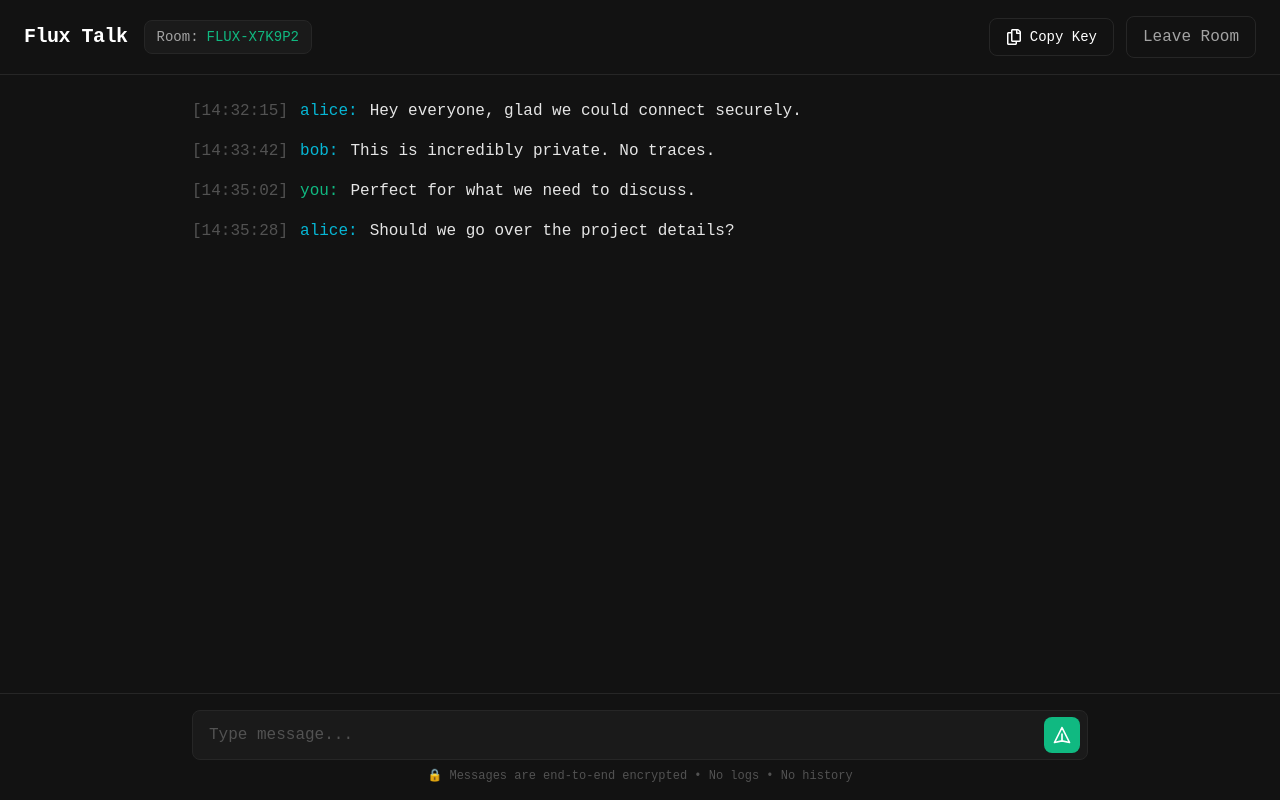
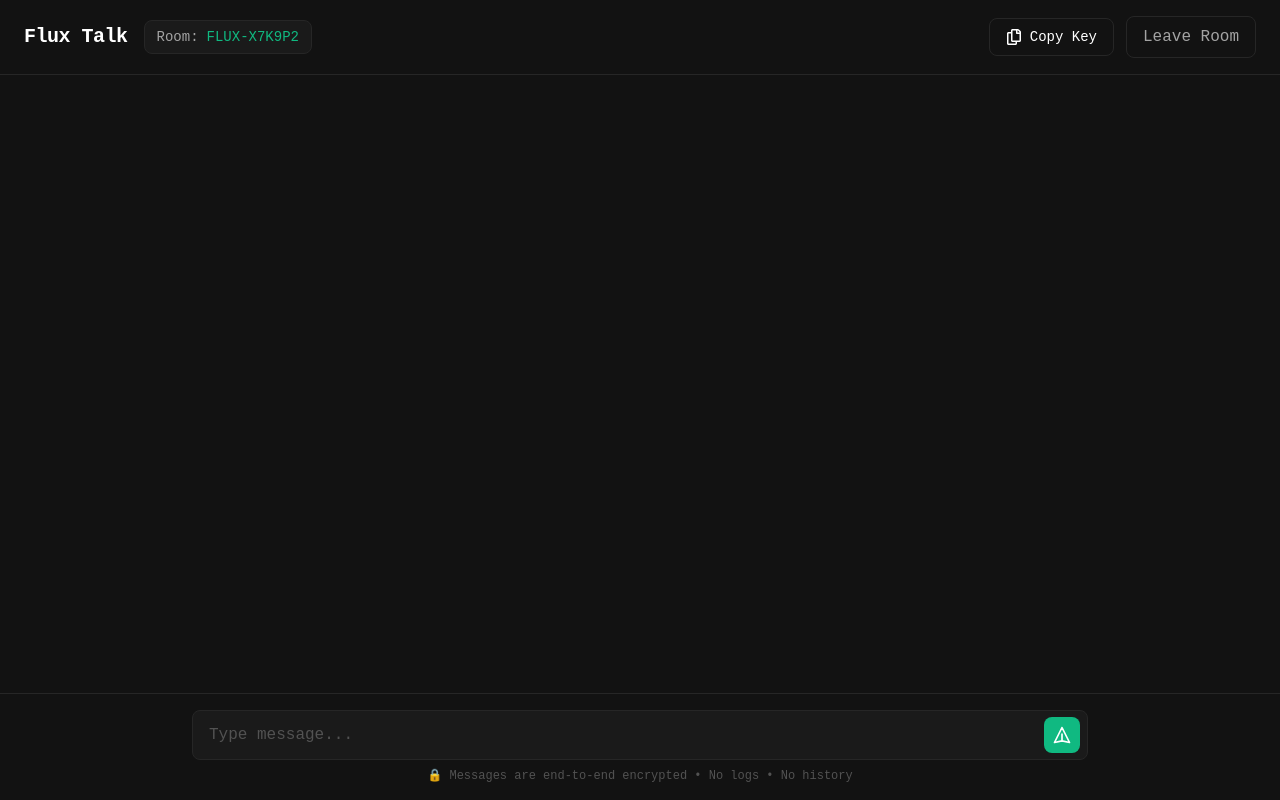
Before and after one commit to h3pixz/flux-talk, a React (Vite) app: page /chatroom in a window 1280 px wide. Built offline with nearby package versions, Linux system fonts and the light colour scheme.

Commit message:
fix: chatpage defult code

```diff
--- a/src/pages/ChatPage.tsx
+++ b/src/pages/ChatPage.tsx
@@ -3,37 +3,16 @@ import { motion } from "framer-motion";
 import { FaRegCopy } from "react-icons/fa";
 import { useNavigate } from "react-router";
 
+interface Message {
+  id: string;
+  nickname: string;
+  text: string;
+  timestamp: string;
+  isOwn: boolean;
+}
+
 export default function ChatPage() {
-  const [messages, setMessages] = useState<Message[]>([
-    {
-      id: "1",
-      nickname: "alice",
-      text: "Hey everyone, glad we could connect securely.",
-      timestamp: "14:32:15",
-      isOwn: false,
-    },
-    {
-      id: "2",
-      nickname: "bob",
-      text: "This is incredibly private. No traces.",
-      timestamp: "14:33:42",
-      isOwn: false,
-    },
-    {
-      id: "3",
-      nickname: "you",
-      text: "Perfect for what we need to discuss.",
-      timestamp: "14:35:02",
-      isOwn: true,
-    },
-    {
-      id: "4",
-      nickname: "alice",
-      text: "Should we go over the project details?",
-      timestamp: "14:35:28",
-      isOwn: false,
-    },
-  ]);
+  const [messages, setMessages] = useState<Message[]>([]);
 
   const [roomKey] = useState<string>("FLUX-X7K9P2");
   const [copied, setCopied] = useState(false);
```
